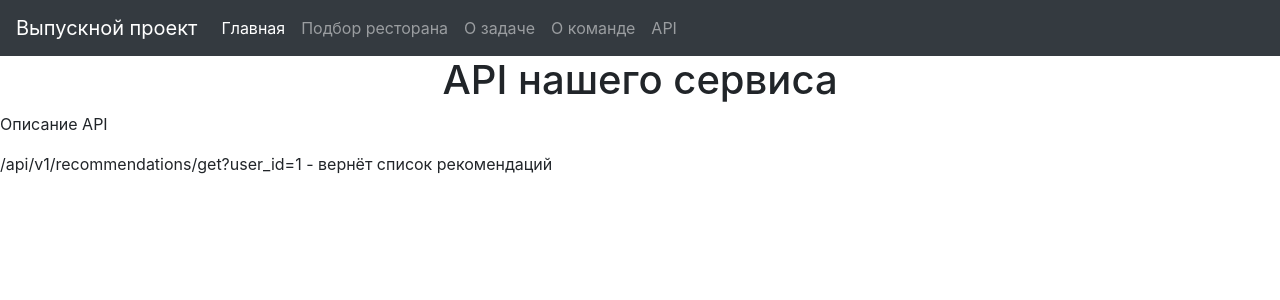
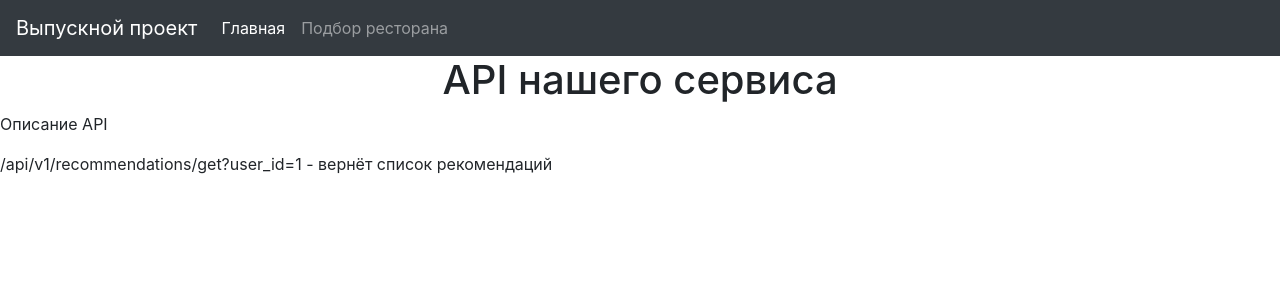
Before and after one commit to MADE-food/food_service_web, a Flask app: page /api in a window 1280 px wide. Shown: the top 300 px of the page. Run offline with Flask 2, Linux system fonts and the light colour scheme; parts of the project's set-up code (start-up, migrations or seed data) failed here and were passed over.

Commit message:
отключил лишние вкладки

```diff
--- a/templates/base.html
+++ b/templates/base.html
@@ -43,7 +43,7 @@
               <li class="nav-item">
                 <a class="nav-link" href="{{ url_for('roller') }}">Подбор ресторана</a>
               </li>
-              <li class="nav-item">
+              <!--<li class="nav-item">
                 <a class="nav-link" href="{{ url_for('task') }}">О задаче</a>
               </li>
               <li class="nav-item">
@@ -51,7 +51,7 @@
               </li>
               <li class="nav-item">
                 <a class="nav-link" href="{{ url_for('api') }}">API</a>
-              </li>
+              </li>-->
             </ul>
         </div>
     </nav>
```
